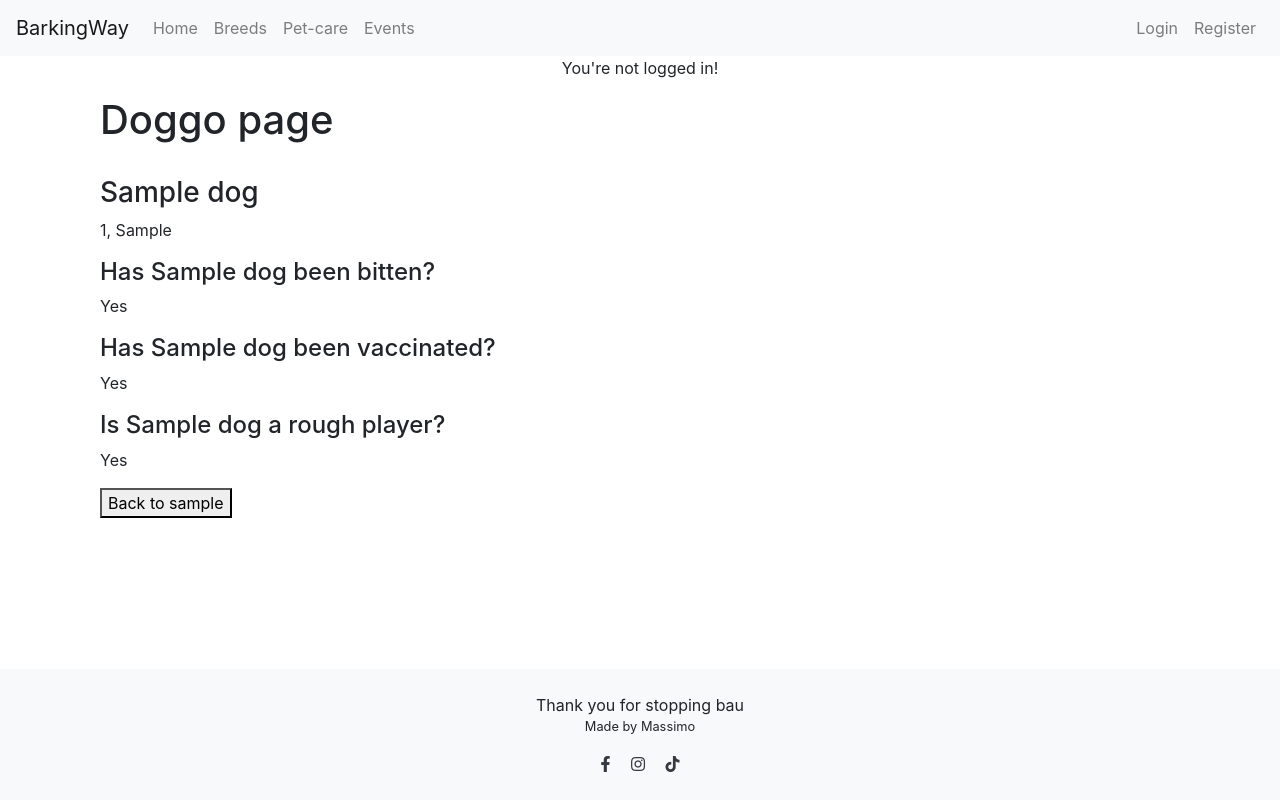
After one commit to Max9414/BarkingWay, a Django app: page /d_o_profile/dog/1 in a window 1280 px wide. The commit adds this page. Run offline with Django 5.2, Linux system fonts and the light colour scheme; tables that the repository leaves empty hold one stand-in row (values such as "Sample post"); some libraries are stand-ins or nearby versions.

Commit message:
added 2 views for the profile pages and html connected
it's been kind of easy to just connect the 2 views and html files so I decided to quickly do both of them (without styling for now) to check if they were interacting correctly with each other

```diff
--- /dev/null
+++ b/d_o_profile/templates/d_o_profile/dogprofile.html
@@ -0,0 +1,34 @@
+{% extends 'base.html' %}
+
+
+{% block content %}
+
+<div class="container">
+    <h1>Doggo page</h1>
+    <img src="{{ owner.image }}" alt="">
+    <h3>{{ dog.name }}</h3>
+    <p>{{ dog.age }}, {{ dog.breed }}</p>
+    <h4>Has {{ dog.name }} been bitten?</h4>
+    {% if dog.bitten %}
+        <p>Yes</p>
+    {% else %}
+        <p>No</p>
+    {% endif %}
+    <h4>Has {{ dog.name }} been vaccinated?</h4>
+    {% if dog.vaccinated %}
+        <p>Yes</p>
+    {% else %}
+        <p>No</p>
+    {% endif %}
+    <h4>Is {{ dog.name }} a rough player?</h4>
+    {% if dog.rough %}
+        <p>Yes</p>
+    {% else %}
+        <p>No</p>
+    {% endif %}
+    <button onclick="location.href='{% url 'human_profile' %}'">Back to {{ dog.owner }}</button>
+
+</div>
+
+
+{% endblock %}
--- /dev/null
+++ b/d_o_profile/urls.py
@@ -0,0 +1,7 @@
+from django.urls import path
+from d_o_profile.views import human_profile_view, dog_profile_view
+
+urlpatterns = [
+    path('profile/', human_profile_view, name="human_profile"),
+    path('dog/<int:dog_id>', dog_profile_view, name="dog_profile"),
+]
--- a/d_o_profile/views.py
+++ b/d_o_profile/views.py
@@ -1,4 +1,5 @@
-from django.shortcuts import render
+from django.shortcuts import render, get_object_or_404
+from django.http import HttpResponse
 from django.views import generic
 from .models import Dog, Owner
 from django.contrib.auth.models import User
@@ -6,5 +7,17 @@ from django.contrib.auth.models import User
 # Create your views here.
 
 def human_profile_view(request):
-    profile = request.owner.profile
-    return render(request, 'd_o_profile/humanprofile.html', {'profile':profile})
+    if request.user.is_authenticated:
+        try:
+            owner = Owner.objects.get(name=request.user)
+            owned_dogs = Dog.objects.filter(owner=request.user)
+            return render(request, "d_o_profile/humanprofile.html", {"owner": owner, "owned_dogs": owned_dogs})
+        except Owner.DoesNotExist:
+            return HttpResponse("No owner found for the logged in user")
+    else:
+        return HttpResponse("User is not authenticated.")
+
+
+def dog_profile_view(request, dog_id):
+    dog = get_object_or_404(Dog, id=dog_id)
+    return render(request, "d_o_profile/dogprofile.html", {"dog": dog})
--- a/templates/base.html
+++ b/templates/base.html
@@ -1,6 +1,7 @@
-<!doctype html>
 {% load static %}
 
+
+<!doctype html>
 
 <html lang="en">
 
--- a/templates/includes/nav-bar.html
+++ b/templates/includes/nav-bar.html
@@ -26,7 +26,7 @@
         <ul class="navbar-nav ml-auto">
             {% if user.is_authenticated %}
             <li class="nav-item custom-align">
-                <a class="nav-link {% if request.path == profile_url %}active{% endif %}" href="#">Profile</a>
+                <a class="nav-link {% if request.path == profile_url %}active{% endif %}" href="{% url 'human_profile' %}">Profile</a>
             </li>
             <li class="nav-item custom-align">
                 <a class="nav-link" href="#">Logout</a>
```
Also changed, not shown: d_o_profile/templates/d_o_profile/humanprofile.html (+11 -0 lines), avatars/me_.jpg (added).
